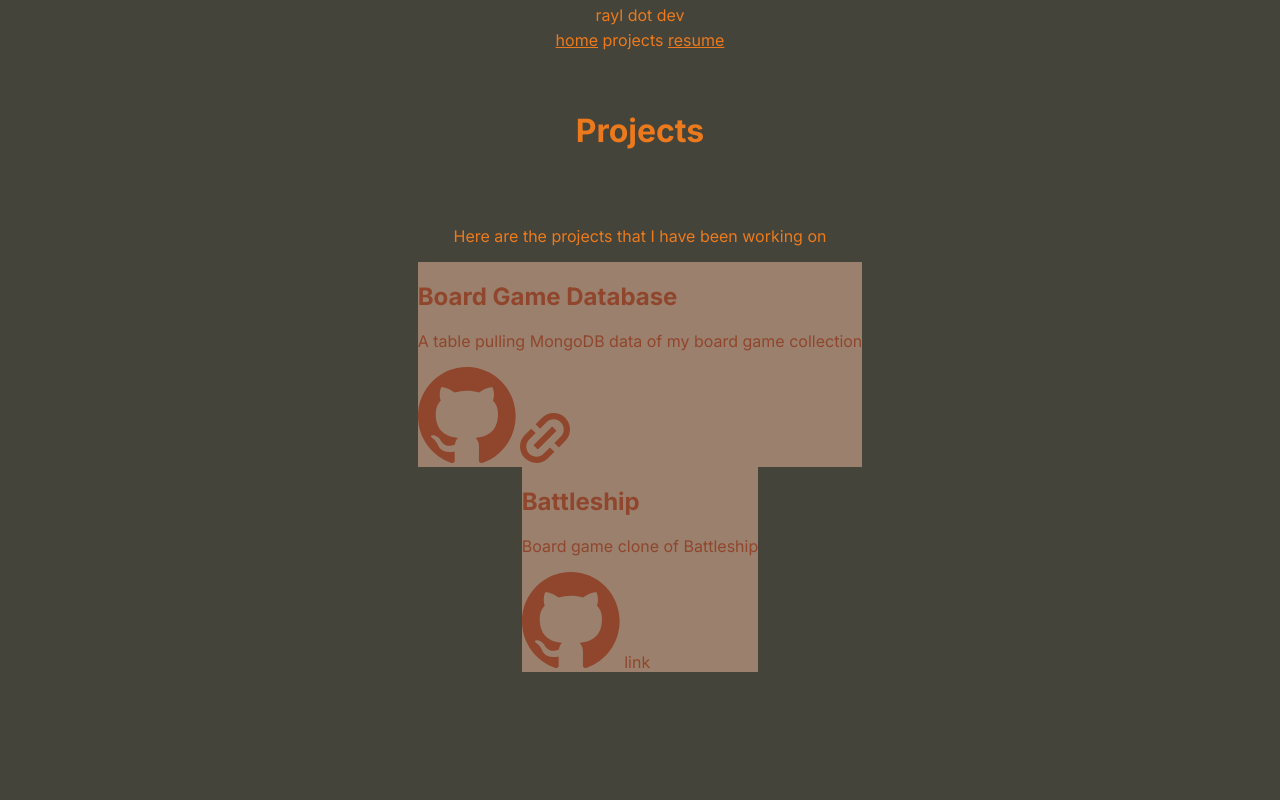
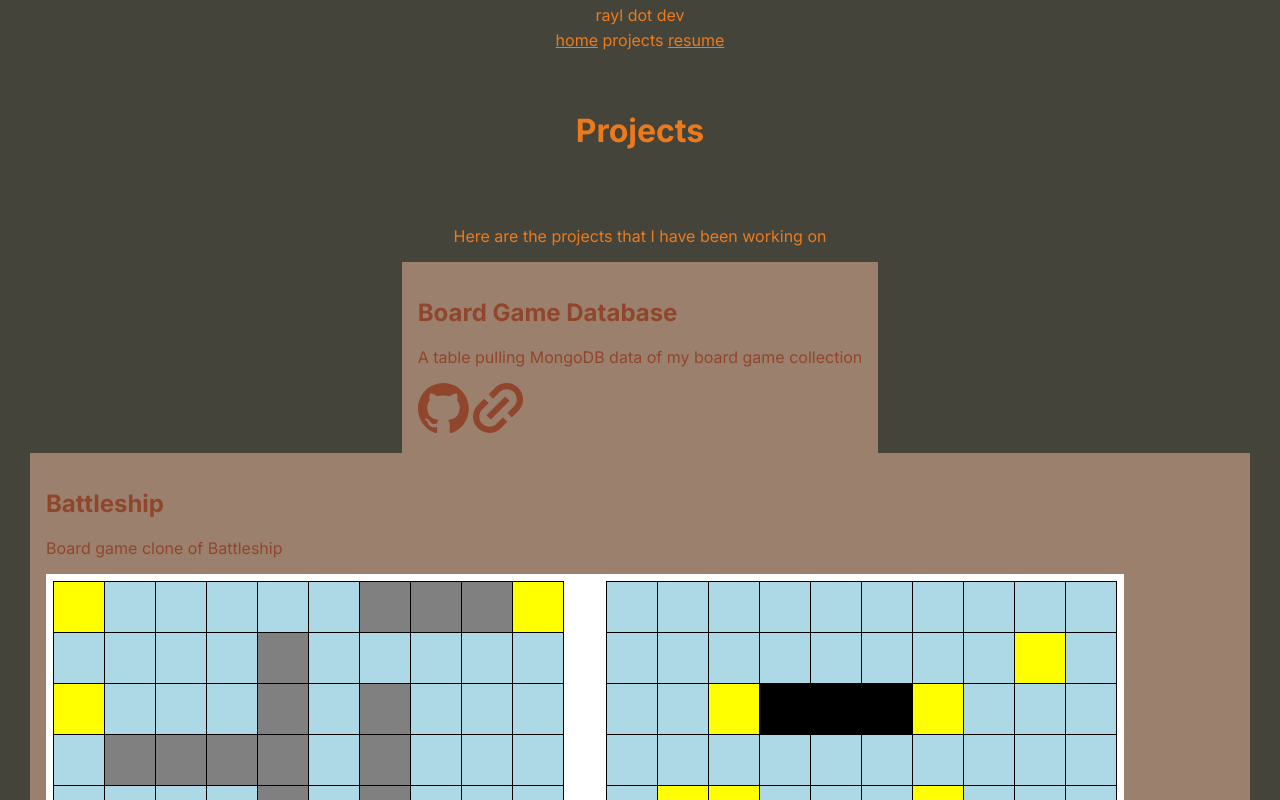
Before and after one commit to raylopez509/rayl.dev, a website: page public/projects.html in a window 1280 px wide. Shown: the top 800 px of the page. Drawn offline with Linux system fonts and the light colour scheme; a web font is replaced by a local one.

Commit message:
added project2 picture

```diff
--- a/public/projects.html
+++ b/public/projects.html
@@ -1,34 +1,41 @@
 <!DOCTYPE html>
 <html lang="en">
   <head>
-    <meta charset="UTF-8">
-    <meta name="viewport" content="width=device-width, initial-scale=1.0">
+    <meta charset="UTF-8" />
+    <meta name="viewport" content="width=device-width, initial-scale=1.0" />
     <title>rayl.dev</title>
     <link rel="stylesheet" href="styles.css" />
     <link rel="preconnect" href="https://fonts.googleapis.com" />
     <link rel="preconnect" href="https://fonts.gstatic.com" crossorigin />
     <link
       href="https://fonts.googleapis.com/css2?family=Farro:wght@300;400;500;700&family=Inter:ital,opsz,wght@0,14..32,100..900;1,14..32,100..900&family=Pirata+One&display=swap"
-        rel="stylesheet"
+      rel="stylesheet"
     />
   </head>
   <body>
     <header>rayl dot dev</header>
-    <nav><a href='./index.html'>home</a> projects <a href="/public/resume.html">resume</a></nav>
+    <nav>
+      <a href="./index.html">home</a> projects
+      <a href="/public/resume.html">resume</a>
+    </nav>
     <h1>Projects</h1>
     <p>Here are the projects that I have been working on</p>
-    <div>
+    <div class="card">
       <h2>Board Game Database</h2>
       <p>A table pulling MongoDB data of my board game collection</p>
-      <a id='github' href='https://github.com/raylopez509/bgdatabase'><img src='../images/github-mark.svg'></a>
-      <a><img id='link' src='../images/link.svg'></a>
+      <a href="https://github.com/raylopez509/bgdatabase"
+        ><img id="github" src="../images/github-mark.svg" z
+      /></a>
+      <a><img id="link" src="../images/link.svg" /></a>
     </div>
-    <div>
+    <div class="card">
       <h2>Battleship</h2>
-      <p>Board game clone of Battleship </p>
-      <a id='github' href='https://github.com/raylopez509/battleship_odin'><img src='../images/github-mark.svg'></a>
-      <a>link</a>
+      <p>Board game clone of Battleship</p>
+      <img src="../images/project2.png" />
+      <a href="https://github.com/raylopez509/battleship_odin"
+        ><img id="github" src="../images/github-mark.svg"
+      /></a>
+      <a><img id="link" src="../images/link.svg" /></a>
     </div>
-
   </body>
 </html>
--- a/public/styles.css
+++ b/public/styles.css
@@ -11,21 +11,22 @@ body {
   font-family: 'Inter', sans-serif;
 }
 
-div {
+.card {
+  padding: 1rem;
   color: #90462c;
-  background-color: #9B806E;
+  background-color: #9b806e;
 }
 
 div > a {
-  color:#90462c;
+  color: #90462c;
 }
-
 
 a:link,
 a:visited {
-  color: #ec7a1c
+  color: #ec7a1c;
 }
 
+#github,
 #link {
   height: 50px;
   width: auto;
```
Also changed, not shown: images/project2.png (added).
